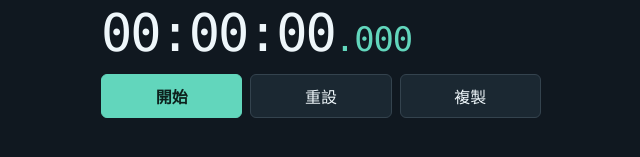
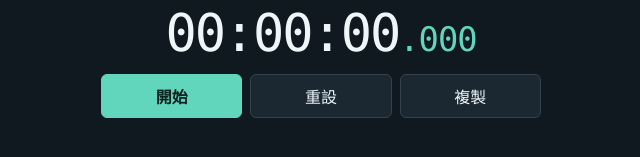
Before and after one commit to pulipulichen/html-stopwatch, a website with bundled scripts: page index.html in a window 1280 px wide. Shown: the part 43-200 px from the top of the page, without its empty margins (319-959 px from the left). Built offline with nearby package versions, Linux system fonts and the light colour scheme; files whose address does not match are found by name.

Commit message:
fix: horizontally center stopwatch time display

```diff
--- a/style.css
+++ b/style.css
@@ -14,7 +14,7 @@ button:focus-visible,input:focus-visible{outline:2px solid #62d6bc;outline-offse
 #title-repeat{padding-left:40px}
 #title-input{width:0;min-width:0;flex:1;background:#1b2832;border:1px solid #62d6bc;border-radius:4px;padding:3px 5px;height:28px}
 .icon-button{padding:2px 7px;background:transparent}
-#timer{font-family:ui-monospace,SFMono-Regular,Consolas,monospace;font-variant-numeric:tabular-nums;white-space:nowrap;line-height:1.3;letter-spacing:-.04em;font-size:clamp(24px,10.8vw,52px);padding:3px 0 6px}
+#timer{font-family:ui-monospace,SFMono-Regular,Consolas,monospace;font-variant-numeric:tabular-nums;white-space:nowrap;text-align:center;line-height:1.3;letter-spacing:-.04em;font-size:clamp(24px,10.8vw,52px);padding:3px 0 6px}
 #fraction{color:#62d6bc;font-size:.65em;letter-spacing:-.03em}
 .controls{display:grid;grid-template-columns:repeat(3,minmax(0,1fr));align-items:stretch;gap:8px;width:100%}
 .controls>button{width:100%;min-width:0;min-height:44px}
```
